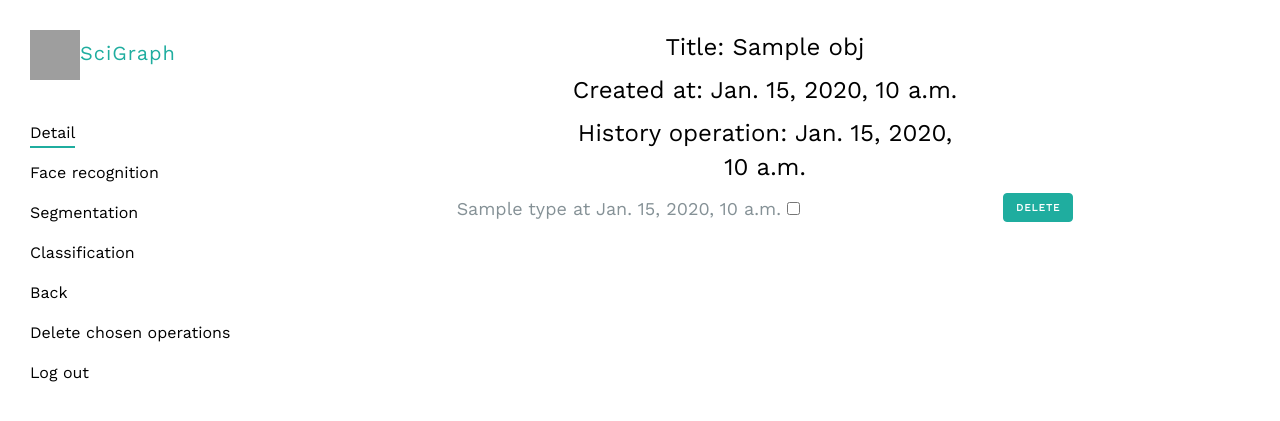
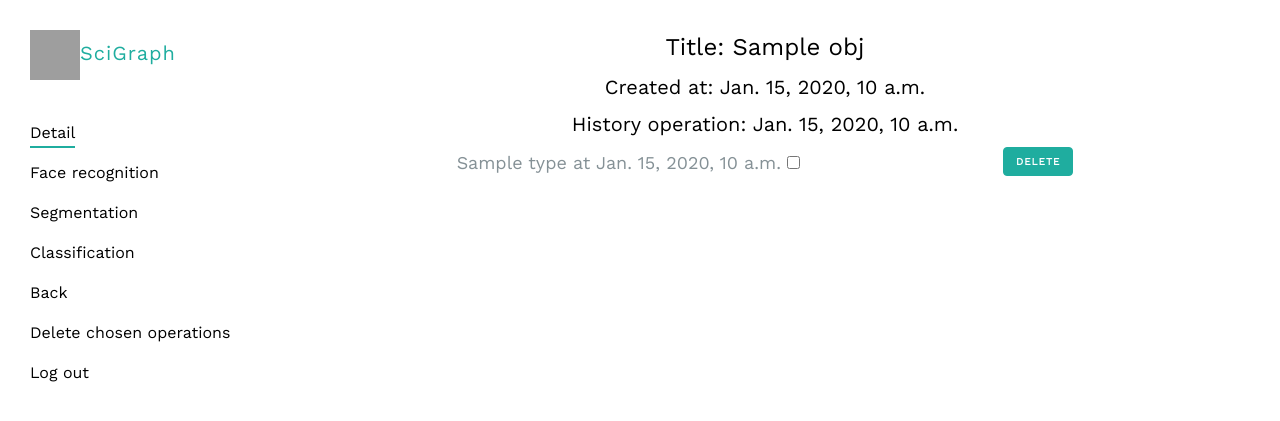
Before and after one commit to houking-can/SciGraph, a Django app: template templates/detail.html in a window 1280 px wide. Shown: the top 421 px of the page. Run offline with Django 3.2, Linux system fonts and the light colour scheme; the template is opened without the code that fills it: most values are stand-ins (such as "Sample title", 1, 10 or a date in 2020); some libraries are stand-ins or nearby versions; some web fonts are replaced; grey boxes are pictures that could not be loaded.

Commit message:
update css

```diff
--- a/templates/detail.html
+++ b/templates/detail.html
@@ -148,9 +148,9 @@
             <div class="row">
                 <div class="col-xl-8 col-lg-12 mx-auto">
                     <h4 align="center">Title: {{ obj.title }}</h4>
-                    <h4 align="center">Created at: {{ obj.created }}</h4>
+                    <h5 align="center">Created at: {{ obj.created }}</h5>
                     {% if obj.operation_set.all %}
-                    <h4 align="center">History operation: {{ obj.updated }}</h4>
+                    <h5 align="center">History operation: {{ obj.updated }}</h5>
                     {% endif %}
                 </div>
             </div>
```
